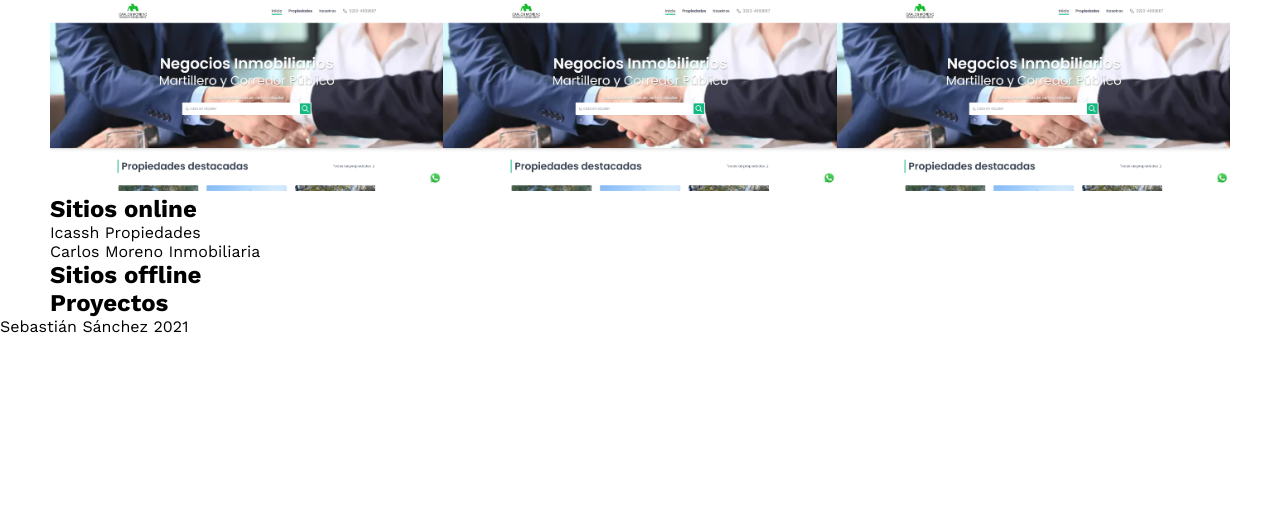
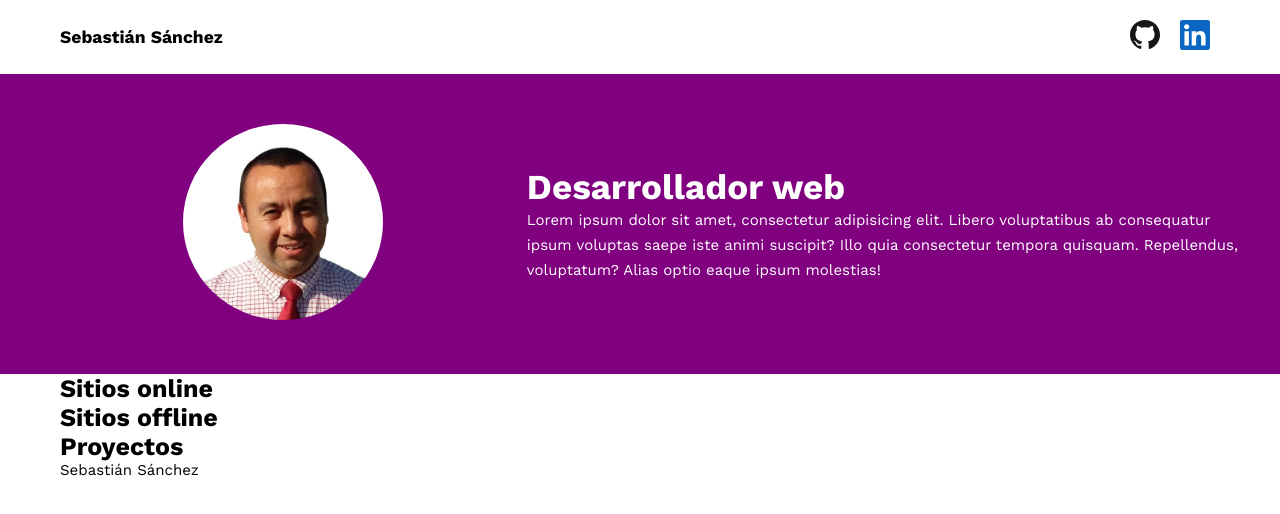
Before and after one commit to sebastian-asm/sebastiansanchez.dev, a plain HTML site: page index.html in a window 1280 px wide. Drawn offline with nearby package versions, Linux system fonts and the light colour scheme.

Commit message:
avances en header y presentacion

```diff
--- a/app.js
+++ b/app.js
@@ -3,11 +3,16 @@
     date = d.getElementById('date'),
     enabled = d.getElementById('enabled'),
     disabled = d.getElementById('disabled'),
-    proyect = d.getElementById('proyect');
+    proyect = d.getElementById('proyect'),
+    dark = d.getElementById('dark');
 
-  // footer
-  date.textContent = new Date().getFullYear();
+  // header
+  dark.addEventListener('click', () => {
+    console.log('clic!');
+    localStorage.setItem('dark-mode', 'ok');
+  });
 
+  // main
   const getData = async () => {
     try {
       const resp = await fetch('./src/db.json'),
@@ -24,29 +29,20 @@
 
   if (data) {
     data.forEach((item) => {
+      const { web, img, category } = item;
       let article = d.createElement('article');
 
-      if (item.category === 'enabled') {
-        article.innerHTML = `
-          <p>${item.web}</p>
-        `;
+      article.innerHTML = `
+        <p>${web}</p>
+        <img src="${img}" style="width: 120px" />
+      `;
 
-        // <img src="${item.screenshot}" />
-        //   <ul>
-        //   ${item.stack.map((tech) => `<li>${tech}</li>`)}
-        // </ul>
-        enabled.appendChild(article);
-      }
-
-      if (item.category === 'disabled') {
-        article.innerHTML = `<p>${item.web}</p>`;
-        disabled.appendChild(article);
-      }
-
-      if (item.category === 'proyect') {
-        article.innerHTML = `<p>${item.web}</p>`;
-        proyect.appendChild(article);
-      }
+      if (category === 'enabled') enabled.appendChild(article);
+      if (category === 'disabled') disabled.appendChild(article);
+      if (category === 'proyect') proyect.appendChild(article);
     });
   }
+
+  // footer
+  date.textContent = new Date().getFullYear();
 })();
--- a/index.html
+++ b/index.html
@@ -4,6 +4,7 @@
     <meta charset="UTF-8" />
     <meta http-equiv="X-UA-Compatible" content="IE=edge" />
     <meta name="viewport" content="width=device-width, initial-scale=1.0" />
+    <meta name="description" content="" />
 
     <link rel="preconnect" href="https://fonts.googleapis.com" />
     <link rel="preconnect" href="https://fonts.gstatic.com" crossorigin />
@@ -16,10 +17,70 @@
     <title>Sebastián Sánchez - Portafolio</title>
   </head>
   <body>
-    <header></header>
+    <header>
+      <h3>Sebastián Sánchez</h3>
+      <nav>
+        <ul>
+          <!-- <li id="dark">Modo oscurso</li> -->
+          <li>
+            <a href="" target="_blank" rel="noopenner">
+              <img
+                src="./src/assets/icons/github-icon.svg"
+                alt="Github"
+                title="Github"
+              />
+            </a>
+          </li>
+          <li>
+            <a href="" target="_blank" rel="noopenner">
+              <img
+                src="./src/assets/icons/linkedin-icon.svg"
+                alt="LinkedIn"
+                title="LinkedIn"
+              />
+            </a>
+          </li>
+        </ul>
+      </nav>
+    </header>
 
-    <main class="container">
-      <section class="grid">
+    <main>
+      <section class="presentation">
+        <div class="presentation_info">
+          <div class="presentation_info_avatar">
+            <img
+              src="./src/assets/sebastian_sanchez.jpg"
+              alt="Sebastián Sánchez"
+            />
+          </div>
+          <div class="presentation_text">
+            <h1>Desarrollador web</h1>
+            <p>
+              Lorem ipsum dolor sit amet, consectetur adipisicing elit. Libero
+              voluptatibus ab consequatur ipsum voluptas saepe iste animi
+              suscipit? Illo quia consectetur tempora quisquam. Repellendus,
+              voluptatum? Alias optio eaque ipsum molestias!
+            </p>
+          </div>
+        </div>
+      </section>
+
+      <section class="container">
+        <div>
+          <h2>Sitios online</h2>
+          <div class="enabled" id="enabled"></div>
+        </div>
+
+        <div id="disabled">
+          <h2>Sitios offline</h2>
+        </div>
+
+        <div id="proyect">
+          <h2>Proyectos</h2>
+        </div>
+      </section>
+
+      <!-- <section class="grid">
         <article class="card">
           <img src="./src/assets/carlosmoreno.png" alt="" />
         </article>
@@ -29,24 +90,29 @@
         <article class="card">
           <img src="./src/assets/carlosmoreno.png" alt="" />
         </article>
-      </section>
+        <article class="card">
+          <img src="./src/assets/carlosmoreno.png" alt="" />
+        </article>
+        <article class="card">
+          <img src="./src/assets/carlosmoreno.png" alt="" />
+        </article>
+        <article class="card">
+          <img src="./src/assets/carlosmoreno.png" alt="" />
+        </article>
+      </section> -->
+    </main>
 
-      <section>
-        <h2>Sitios online</h2>
-        <div class="enabled" id="enabled"></div>
-      </section>
-
-      <section id="disabled">
-        <h2>Sitios offline</h2>
-      </section>
-
-      <section id="proyect">
-        <h2>Proyectos</h2>
-      </section>
-    </main>
+    <!-- <template id="template-post">
+        <div class="post">
+          <img src="" alt="" />
+          <p class="fecha-post">Publicado el <span id="fecha-post"></span></p>
+          <h2 id="titulo"></h2>
+          <p id="descripcion"></p>
+        </div>
+      </template> -->
 
     <footer>Sebastián Sánchez <span id="date"></span></footer>
 
-    <script src="app.js"></script>
+    <!-- <script src="app.js"></script> -->
   </body>
 </html>
--- a/src/db.json
+++ b/src/db.json
@@ -5,7 +5,7 @@
     "description": "",
     "link": "https://icasshpropiedades.cl",
     "stack": ["ReactJS", "CMS Strapi", "MongoDB", "DigitalOcean"],
-    "screenshot": "",
+    "img": "",
     "category": "enabled"
   },
   {
@@ -14,7 +14,25 @@
     "description": "",
     "link": "https://carlosmoreno.com.ar",
     "stack": ["ReactJS", "CMS Strapi", "MongoDB", "DigitalOcean"],
-    "screenshot": "./src/assets/carlosmoreno.png",
+    "img": "./src/assets/carlosmoreno.png",
     "category": "enabled"
+  },
+  {
+    "id": 3,
+    "web": "Carlos Moreno Inmobiliaria 3",
+    "description": "",
+    "link": "https://carlosmoreno.com.ar",
+    "stack": ["ReactJS", "CMS Strapi", "MongoDB", "DigitalOcean"],
+    "img": "./src/assets/carlosmoreno.png",
+    "category": "disabled"
+  },
+  {
+    "id": 4,
+    "web": "Carlos Moreno Inmobiliaria 4",
+    "description": "",
+    "link": "https://carlosmoreno.com.ar",
+    "stack": ["ReactJS", "CMS Strapi", "MongoDB", "DigitalOcean"],
+    "img": "./src/assets/carlosmoreno.png",
+    "category": "proyect"
   }
 ]
--- a/style.css
+++ b/style.css
@@ -1,22 +1,110 @@
+:root {
+  --text-sm: 1rem;
+  --text-base: 1.5rem;
+  --text-lg: 2.5rem;
+  --text-xl: 3.5rem;
+}
+
 * {
   margin: 0;
   padding: 0;
   box-sizing: border-box;
 }
 
+html {
+  font-size: 62.5%;
+}
+
 body {
   font-family: 'Work Sans', sans-serif;
+  font-size: var(--text-base);
 }
 
-.container {
-  padding: 0 50px;
+header,
+.container,
+.presentation_info,
+footer {
+  max-width: 1200px;
+  margin: 0 auto;
+  padding: 0 2rem;
+}
+
+/* HEADER */
+header {
+  display: flex;
+  align-items: center;
+  justify-content: space-between;
+  margin: 2rem auto;
+}
+
+header nav ul {
+  list-style: none;
+  display: flex;
+}
+
+header nav li {
+  margin: 0 1rem;
+}
+
+header nav ul li img {
+  width: 3rem;
+}
+
+/* MAIN */
+h1 {
+  font-size: var(--text-xl);
+}
+
+h2 {
+  font-size: var(--text-lg);
+}
+
+p {
+  line-height: 2.5rem;
+}
+
+.presentation {
+  background-color: purple;
+  padding: 0 2rem;
+}
+
+.presentation_info {
+  display: flex;
+  align-items: center;
+  flex-direction: column;
+  padding: 5rem 0;
+}
+
+.presentation_info_avatar {
+  width: 100%;
+  text-align: center;
+}
+
+.presentation_info_avatar img {
+  width: 20rem;
+  border-radius: 50%;
+}
+
+.presentation_text {
+  color: white;
 }
 
 .grid {
   display: grid;
-  grid-template-columns: repeat(3, auto);
+  /* minmax: tamaño min y max de una celda */
+  grid-template-columns: repeat(2, 1fr);
+  /* grid-template-columns: repeat(auto-fill, minmax(auto, 1fr)); */
+  grid-auto-rows: 22rem;
+  background-color: antiquewhite;
+  gap: 1rem;
 }
 
 .card img {
   width: 100%;
 }
+
+@media (min-width: 768px) {
+  .presentation_info {
+    flex-direction: row;
+  }
+}
```
Also changed, not shown: README.md (added), src/assets/icons/github-icon.svg (added), src/assets/icons/linkedin-icon.svg (added), src/assets/sebastian_sanchez.jpg (added).
